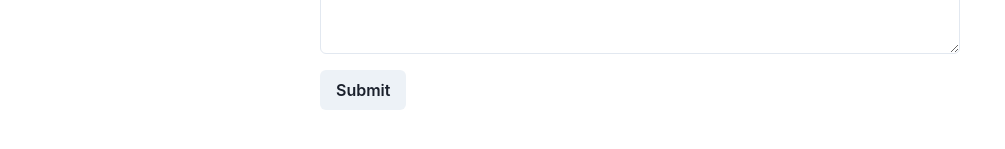
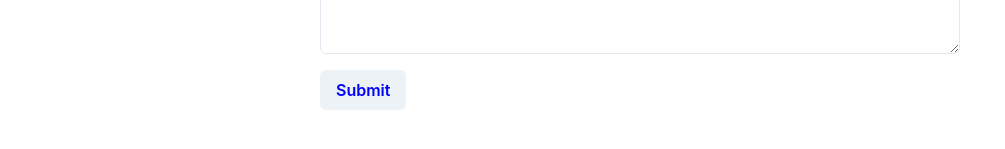
Before and after one commit to Johnnie71/OpenAI, a Next.js app: page / in a window 1280 px wide. Shown: the part 269-418 px from the top of the page, without its empty margins (0-1005 px from the left). Built offline with nearby package versions, Linux system fonts and the light colour scheme.

Commit message:
added error messsage

```diff
--- a/components/Form/Form.jsx
+++ b/components/Form/Form.jsx
@@ -40,6 +40,7 @@ const Form = ({ setResults }) => {
 	}
 
 	const changeHandler = (e) => {
+		setError("");
 		setDirectionsInput(e.target.value);
 	};
 
@@ -48,10 +49,8 @@ const Form = ({ setResults }) => {
 			<Box p={2}>
 				<Box my={4}>
 					<form onSubmit={submitHandler}>
-						<FormErrorMessage color="red">
-							Something went wrong!
-						</FormErrorMessage>
-						<FormControl isRequired>
+						<FormControl isRequired isInvalid={error}>
+							<FormErrorMessage color="red">{error}</FormErrorMessage>
 							<Textarea
 								placeholder="Create a sentence that consists of directions"
 								value={directionsInput}
@@ -61,7 +60,7 @@ const Form = ({ setResults }) => {
 								resize="both"
 							/>
 						</FormControl>
-						<Button width="auto" mt={4} type="submit">
+						<Button color="blue" width="auto" mt={4} type="submit">
 							{isLoading ? (
 								<CircularProgress isIndeterminate size="24px" color="teal" />
 							) : (
```
